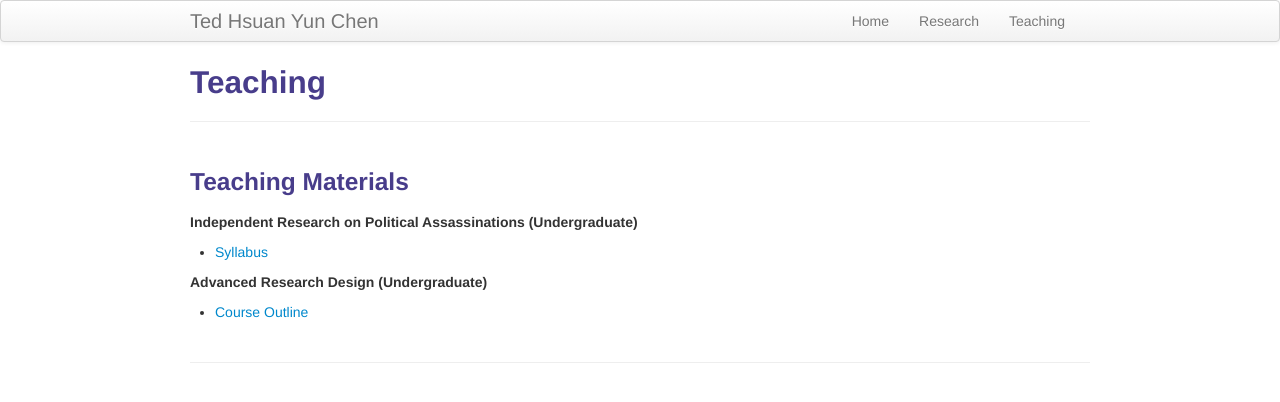
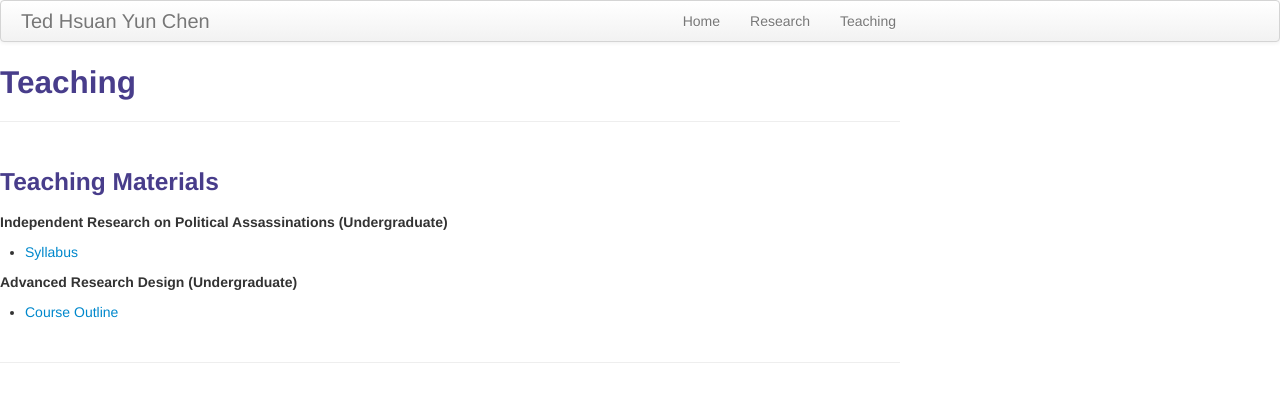
Before and after one commit to tedhchen/tedhchen.github.io, a Jekyll site: the page built from pages/teaching.md, in a window 1280 px wide. Shown: the top 402 px of the page. Built offline with Jekyll 4.4.1, drawn with Linux system fonts in a browser that asks for light colours.

Commit message:
updated margins

```diff
--- a/assets/themes/twitter/css/style.css
+++ b/assets/themes/twitter/css/style.css
@@ -1,6 +1,6 @@
 /* Custom container */
 .container-narrow {
-  margin: 0 auto;
+  margin: 10 auto;
   max-width: 900px; }
 
 .container-narrow > hr {
```
